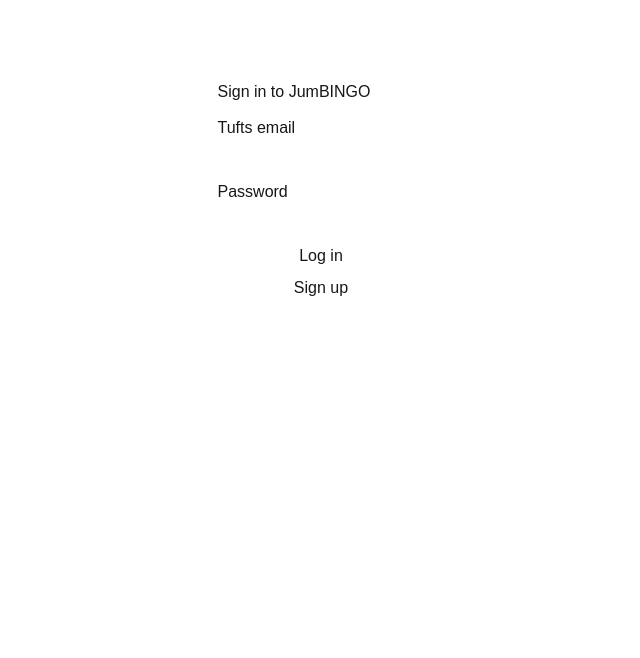
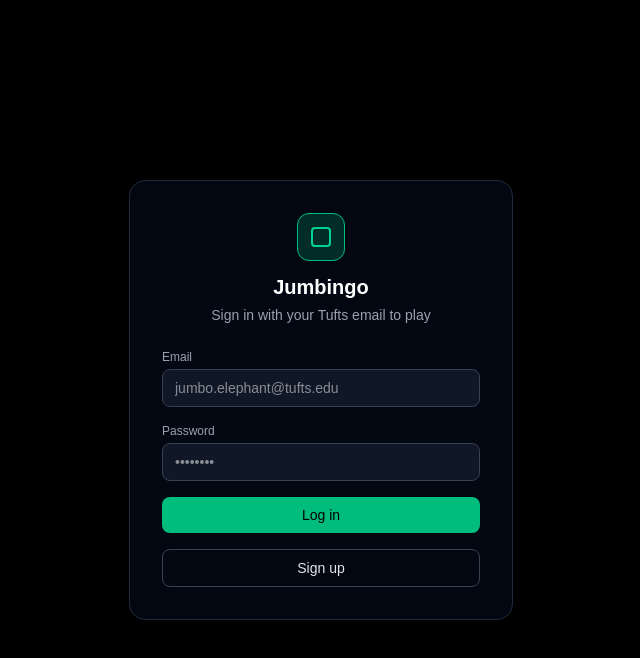
Before and after one commit to hande-nk/JumBingo, a Next.js app: page /login in a window 1280 px wide. Shown: the top 658 px of the page, without its empty margins (319-959 px from the left). Built offline with nearby package versions, Linux system fonts and the light colour scheme; no server answers.

Commit message:
Style the login page to match the app theme

```diff
--- a/app/login/page.tsx
+++ b/app/login/page.tsx
@@ -1,5 +1,4 @@
 import { login, signup } from "./actions";
-
 
 export default async function LoginPage({
   searchParams,
@@ -9,17 +8,61 @@
   const { error } = await searchParams;
 
   return (
-    <main style={{ maxWidth: 320, margin: "80px auto", display: "grid", gap: 12 }}>
-      <h1>Sign in to JumBINGO</h1>
-      {error && <p style={{ color: "crimson" }}>{error}</p>}
-      <form style={{ display: "grid", gap: 8 }}>
-        <label htmlFor="email">Tufts email</label>
-        <input id="email" name="email" type="email" required />
-        <label htmlFor="password">Password</label>
-        <input id="password" name="password" type="password" required />
-        <button formAction={login}>Log in</button>
-        <button formAction={signup}>Sign up</button>
-      </form>
+    <main className="min-h-screen bg-black text-white flex items-center justify-center p-4">
+      <div className="w-full max-w-sm rounded-2xl border border-gray-800 bg-gray-950 p-8">
+        <div className="flex flex-col items-center mb-6">
+          <div className="h-12 w-12 rounded-xl bg-emerald-500/20 border border-emerald-500 flex items-center justify-center mb-3">
+            <div className="h-5 w-5 rounded-sm border-2 border-emerald-400" />
+          </div>
+          <h1 className="text-xl font-bold">Jumbingo</h1>
+          <p className="text-sm text-gray-400 mt-1">Sign in with your Tufts email to play</p>
+        </div>
+
+        {error && (
+          <p className="text-sm text-red-400 bg-red-950/50 border border-red-900 rounded-md px-3 py-2 mb-4">
+            {error}
+          </p>
+        )}
+
+        <form className="flex flex-col gap-4">
+          <div className="flex flex-col gap-1">
+            <label htmlFor="email" className="text-xs text-gray-400">Email</label>
+            <input
+              id="email"
+              name="email"
+              type="email"
+              required
+              placeholder="jumbo.elephant@tufts.edu"
+              className="rounded-lg bg-gray-900 border border-gray-700 px-3 py-2 text-sm focus:border-emerald-500 focus:outline-none"
+            />
+          </div>
+
+          <div className="flex flex-col gap-1">
+            <label htmlFor="password" className="text-xs text-gray-400">Password</label>
+            <input
+              id="password"
+              name="password"
+              type="password"
+              required
+              placeholder="••••••••"
+              className="rounded-lg bg-gray-900 border border-gray-700 px-3 py-2 text-sm focus:border-emerald-500 focus:outline-none"
+            />
+          </div>
+
+          <button
+            formAction={login}
+            className="rounded-lg bg-emerald-500 text-black font-medium py-2 text-sm hover:bg-emerald-400 transition"
+          >
+            Log in
+          </button>
+          <button
+            formAction={signup}
+            className="rounded-lg border border-gray-700 text-gray-200 font-medium py-2 text-sm hover:border-gray-500 transition"
+          >
+            Sign up
+          </button>
+        </form>
+      </div>
     </main>
   );
 }
```
